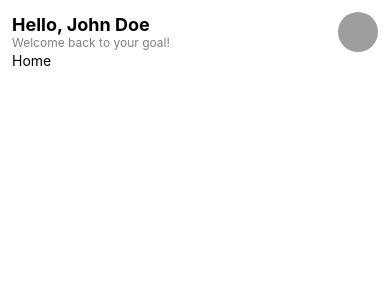
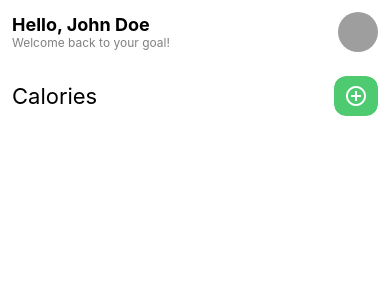
Before and after one commit to ivantrejoc/caloriko, a React Native app: screen /Home in a window 390 px wide. Shown: the top 300 px of the page. Built offline with nearby package versions, Linux system fonts and the light colour scheme; grey boxes are pictures that could not be loaded.

Commit message:
add calories button

```diff
--- a/src/views/home/Home.jsx
+++ b/src/views/home/Home.jsx
@@ -1,10 +1,30 @@
 import { StyleSheet, Text, View } from "react-native";
 import { Header } from "../../components/header";
+import { Button, Icon } from "@rneui/themed";
+import { useNavigation } from "@react-navigation/native";
+
 const Home = () => {
+  const { navigate } = useNavigation();
+  const handleAddCalories = () => {
+    navigate("AddAliment");
+  };
   return (
     <View style={styles.container}>
-      <Header/>
-      <Text>Home</Text>
+      <Header />
+      <View style={styles.caloriesCont}>
+        <View style={styles.leftCont}>
+          <Text style={styles.calories}>Calories</Text>
+        </View>
+        <View style={styles.rightCont}>
+          <Button radius={"lg"} color="#4ECB71" type="solid">
+            <Icon
+              name="add-circle-outline"
+              color="#FFFFFF"
+              onPress={handleAddCalories}
+            />
+          </Button>
+        </View>
+      </View>
     </View>
   );
 };
@@ -14,5 +34,23 @@ const styles = StyleSheet.create({
     flex: 1,
     padding: 12,
     backgroundColor: "#FFFFFF"
-     }
+  },
+  caloriesCont: {
+    flexDirection: "row",
+    alignItems: "center",
+    marginVertical: 24
+  },
+  leftCont: {
+    flex: 1,
+    alignItems: "flex-start",
+    justifyContent: "center"
+  },
+  calories: {
+    fontSize: 22
+  },
+  rightCont: {
+    flex: 1,
+    alignItems: "flex-end",
+    justifyContent: "center"
+  }
 });
```
